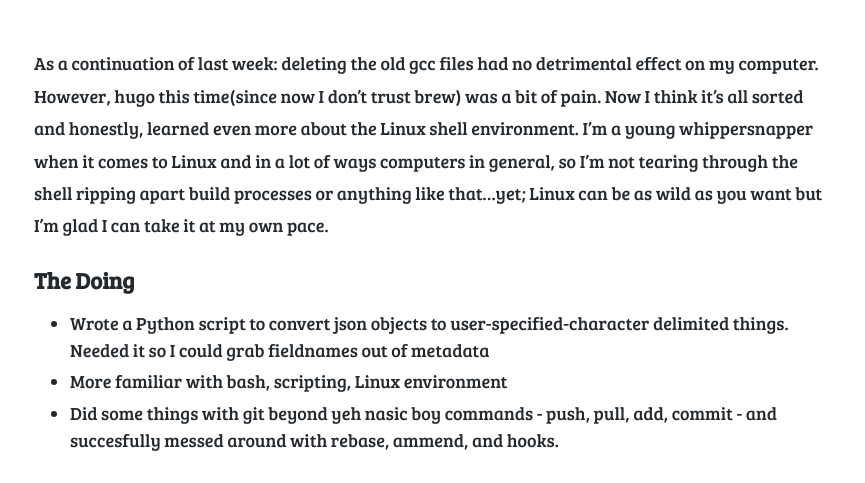
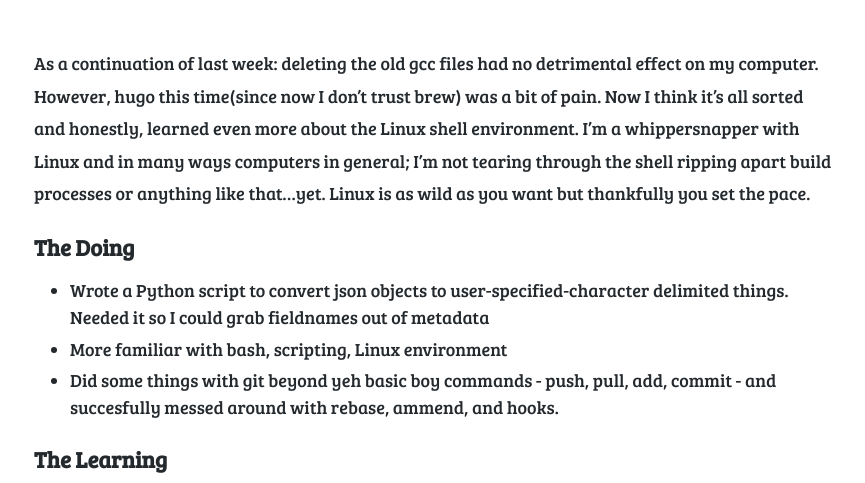
Before and after one commit to ianbruyere/_ianbruyere.github.io, a plain HTML site: page posts/the-weekly-commit-6/index.html in a window 1280 px wide. Shown: the part 266-749 px from the top of the page, without its empty margins (206-1071 px from the left). Drawn offline with Linux system fonts and the light colour scheme.

Commit message:
Update index.html

```diff
--- a/posts/the-weekly-commit-6/index.html
+++ b/posts/the-weekly-commit-6/index.html
@@ -94,12 +94,12 @@
 
         <div class="post-content markdown-body">
 
-          <p>As a continuation of last week: deleting the old gcc files had no detrimental effect on my computer. However, hugo this time(since now I don&rsquo;t trust brew) was a bit of pain. Now I think it&rsquo;s all sorted and honestly, learned even more about the Linux shell environment. I&rsquo;m a young whippersnapper when it comes to Linux and in a lot of ways computers in general, so I&rsquo;m not tearing through the shell ripping apart build processes or anything like that&hellip;yet; Linux can be as wild as you want but I&rsquo;m glad I can take it at my own pace.</p>
+          <p>As a continuation of last week: deleting the old gcc files had no detrimental effect on my computer. However, hugo this time(since now I don&rsquo;t trust brew) was a bit of pain. Now I think it&rsquo;s all sorted and honestly, learned even more about the Linux shell environment. I&rsquo;m a whippersnapper with Linux and in many ways computers in general; I&rsquo;m not tearing through the shell ripping apart build processes or anything like that&hellip;yet. Linux is as wild as you want but thankfully you set the pace.</p>
 <h3 id="the-doing">The Doing</h3>
 <ul>
 <li>Wrote a Python script to convert json objects to user-specified-character delimited things. Needed it so I could grab fieldnames out of metadata</li>
 <li>More familiar with bash, scripting, Linux environment</li>
-<li>Did some things with git beyond yeh nasic boy commands - push, pull, add, commit - and succesfully messed around with rebase, ammend, and hooks.</li>
+<li>Did some things with git beyond yeh basic boy commands - push, pull, add, commit - and succesfully messed around with rebase, ammend, and hooks.</li>
 </ul>
 <h3 id="the-learning">The Learning</h3>
 <ul>
```
